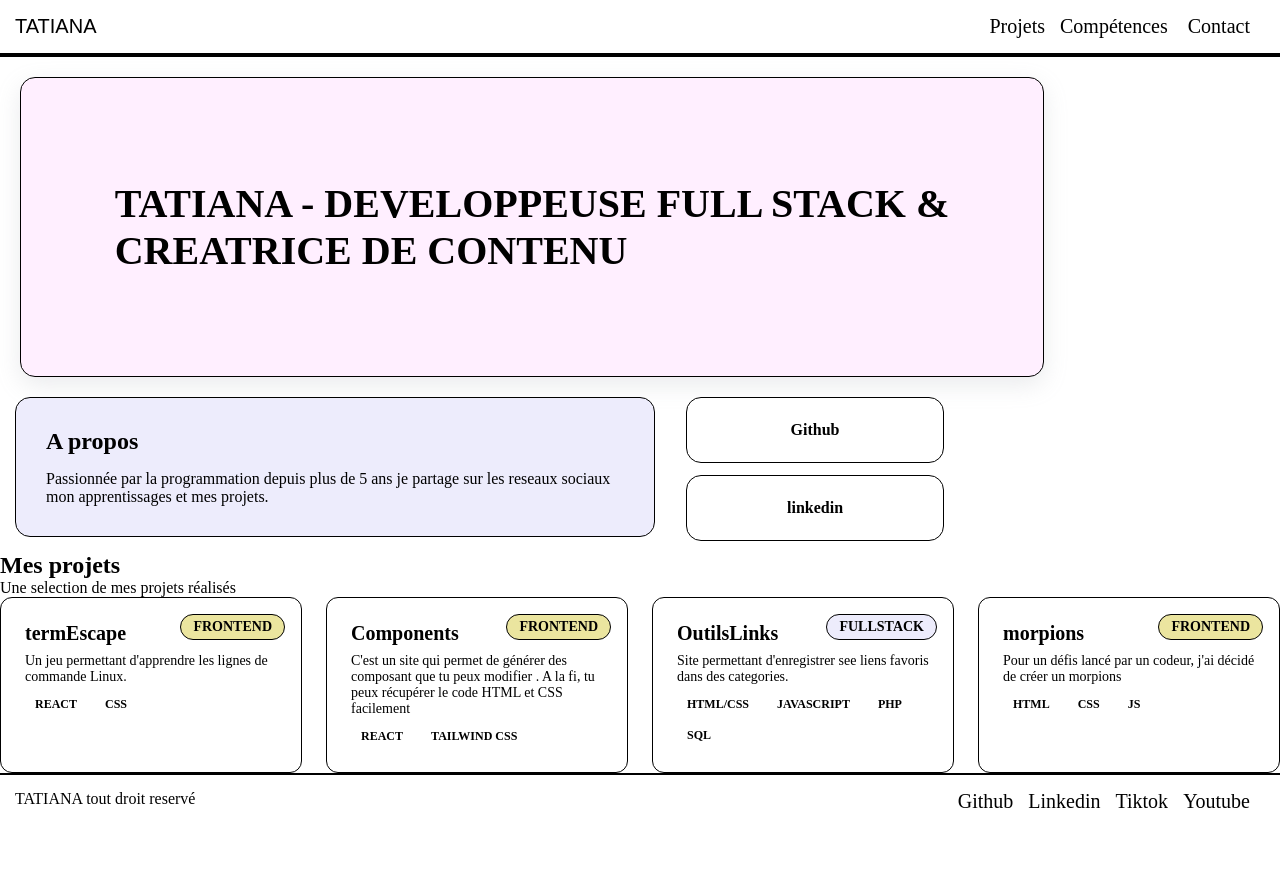
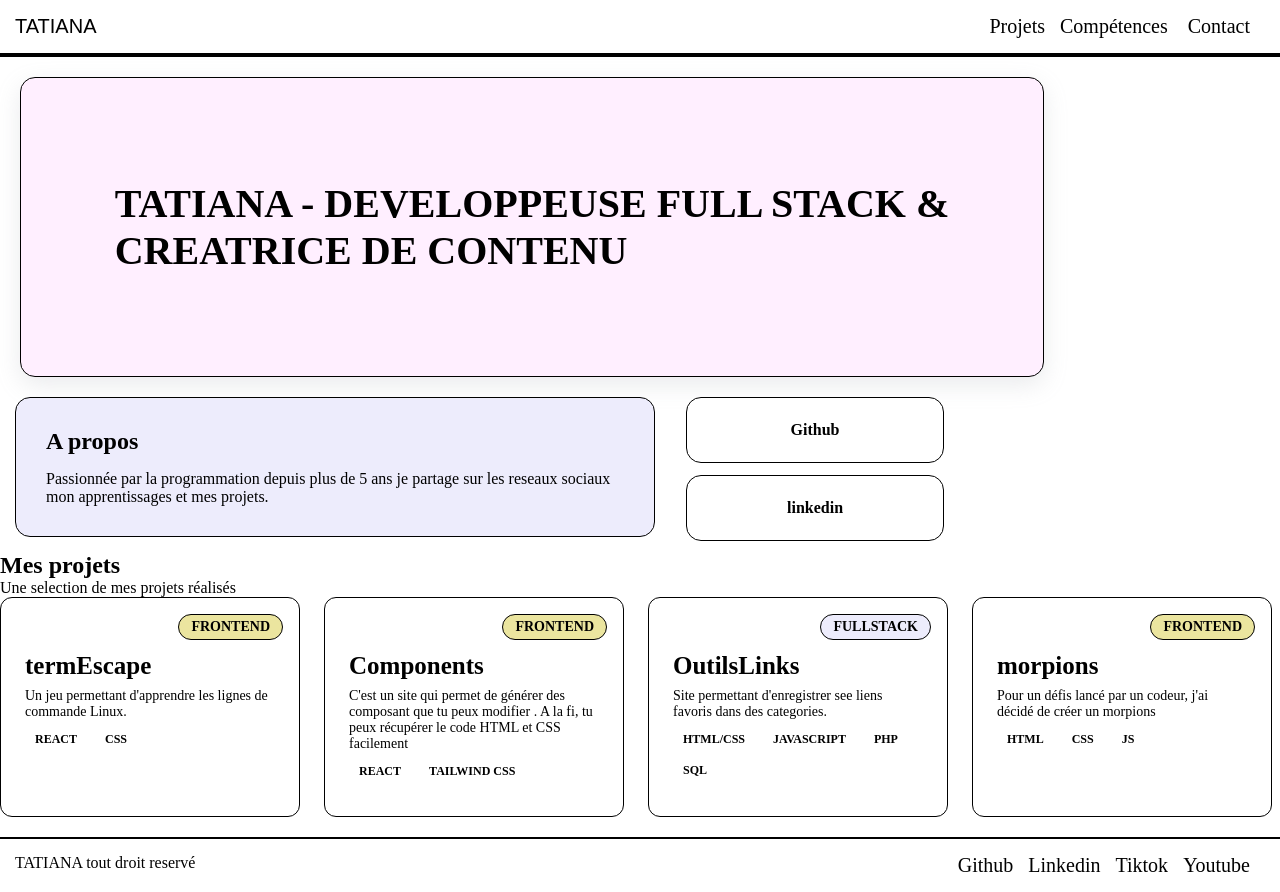
Before and after one commit to Tatiana-Juin/portfolio-tatiana, a Next.js app: page / in a window 1280 px wide. Before the commit the page ends 828 px from the top, so only its background shows below. Built offline with nearby package versions, Linux system fonts and the light colour scheme; a web font is replaced by a local one.

Commit message:
J'ai commencer le style des card

```diff
--- a/src/components/projects/ProjectCard.module.css
+++ b/src/components/projects/ProjectCard.module.css
@@ -14,7 +14,12 @@
     flex-direction: column;
     gap:8px;
     position:relative;
-
+    margin-bottom: 20px;
+    display: flex;
+    flex-direction: column;
+     width: 300px;
+    height: 220px;
+    flex: 0 0 300px;
 }
 
 .category{
@@ -34,16 +39,18 @@
     /* text-align: end; */
 
 }
+/* STYLE POUR LE BADGE FRONTEND  */
 .yellow{
     background-color: var(--backgroundYellow);
 }
-
+/* STYLE POUR LE BADGE FULLSTACK */
 .purple{
     background-color: var(--backgroundPurple);
 }
 
 .card h3{
-    font-size:20px;
+    margin-top:30px;
+    font-size:25px;
 }
 
 .card p {
```
